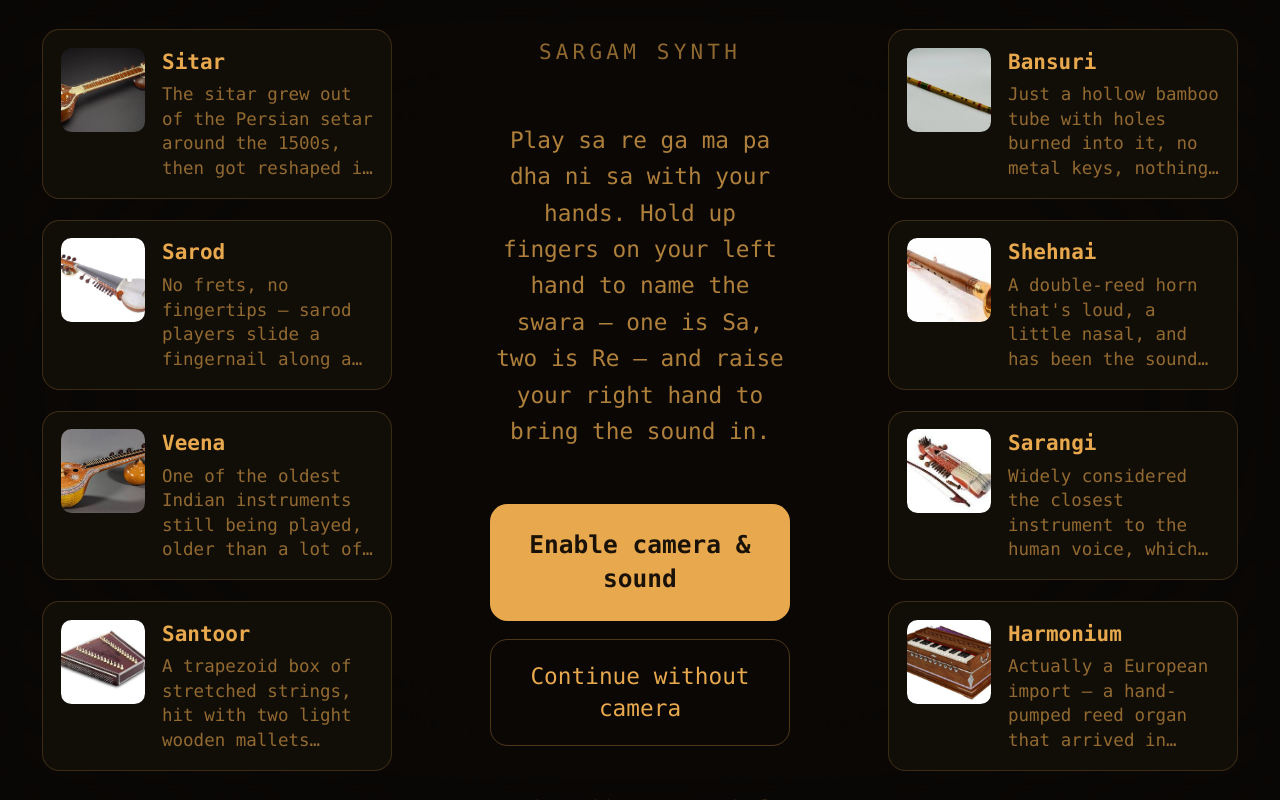
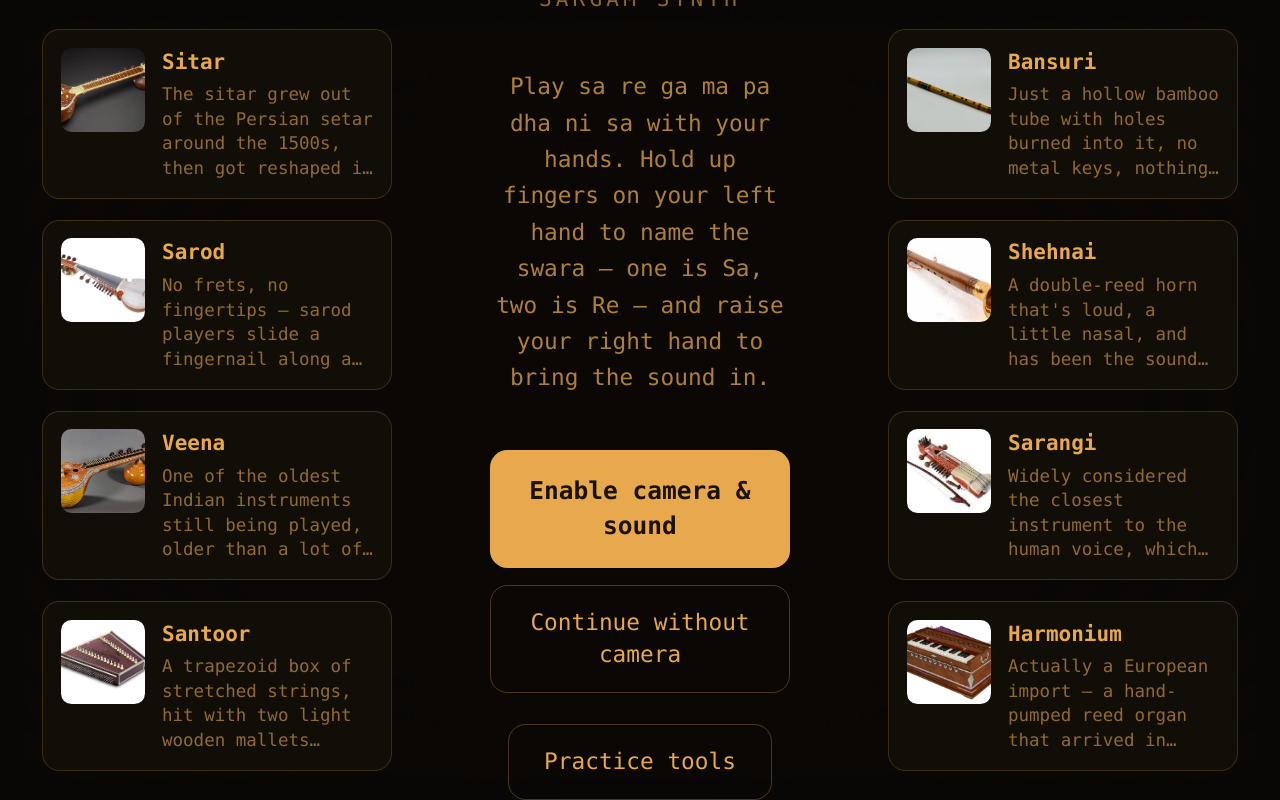
Before and after one commit to manayparikh1/sarsynth, a React (Vite) app: page / in a window 1280 px wide. Built offline with nearby package versions, Linux system fonts and the light colour scheme.

Commit message:
Wire up ToolsPage into App and StartOverlay
Adds the missing import/state/onOpenTools plumbing so the practice
toolkit (scale finder, theory, taal, drone, ear trainer, tuner) is
reachable from the start screen.

```diff
--- a/src/App.tsx
+++ b/src/App.tsx
@@ -6,6 +6,7 @@ import { Readout } from './components/Readout';
 import { SettingsPanel } from './components/SettingsPanel';
 import { StartOverlay } from './components/StartOverlay';
 import { TopBar } from './components/TopBar';
+import { ToolsPage } from './tools/ToolsPage';
 import { instrumentById } from './audio/instruments';
 import { ALL_INSTRUMENTS } from './instrumentInfo';
 import { scaleById } from './music/ragas';
@@ -34,6 +35,7 @@ export default function App() {
   const [showSettings, setShowSettings] = useState(false);
   const [showGames, setShowGames] = useState(false);
   const [instrumentPage, setInstrumentPage] = useState<string | null>(null);
+  const [showTools, setShowTools] = useState(false);
 
   if (!performerRef.current) {
     performerRef.current = new Performer();
@@ -308,7 +310,9 @@ export default function App() {
         </>
       )}
 
-      {instrumentPage ? (
+      {showTools ? (
+        <ToolsPage onBack={() => setShowTools(false)} />
+      ) : instrumentPage ? (
         <InstrumentPage
           instrument={ALL_INSTRUMENTS.find((i) => i.name === instrumentPage)!}
           onBack={() => setInstrumentPage(null)}
@@ -321,6 +325,7 @@ export default function App() {
           onStart={() => void start(true)}
           onStartWithoutCamera={() => void start(false)}
           onSelectInstrument={setInstrumentPage}
+          onOpenTools={() => setShowTools(true)}
         />
       )}
     </div>
--- a/src/components/StartOverlay.tsx
+++ b/src/components/StartOverlay.tsx
@@ -7,9 +7,18 @@ interface Props {
   onStart: () => void;
   onStartWithoutCamera: () => void;
   onSelectInstrument: (name: string) => void;
+  onOpenTools: () => void;
 }
 
-export function StartOverlay({ phase, message, error, onStart, onStartWithoutCamera, onSelectInstrument }: Props) {
+export function StartOverlay({
+  phase,
+  message,
+  error,
+  onStart,
+  onStartWithoutCamera,
+  onSelectInstrument,
+  onOpenTools,
+}: Props) {
   if (phase === 'running') return null;
 
   return (
@@ -41,6 +50,12 @@ export function StartOverlay({ phase, message, error, onStart, onStartWithoutCam
           </div>
         )}
 
+        {phase !== 'loading' && (
+          <button className="ghost" onClick={onOpenTools}>
+            Practice tools
+          </button>
+        )}
+
         {error && <p className="error">{error}</p>}
 
         <p className="fineprint">
```
Also changed, not shown: 1 other file (tests, documents, lock files or other folders).
